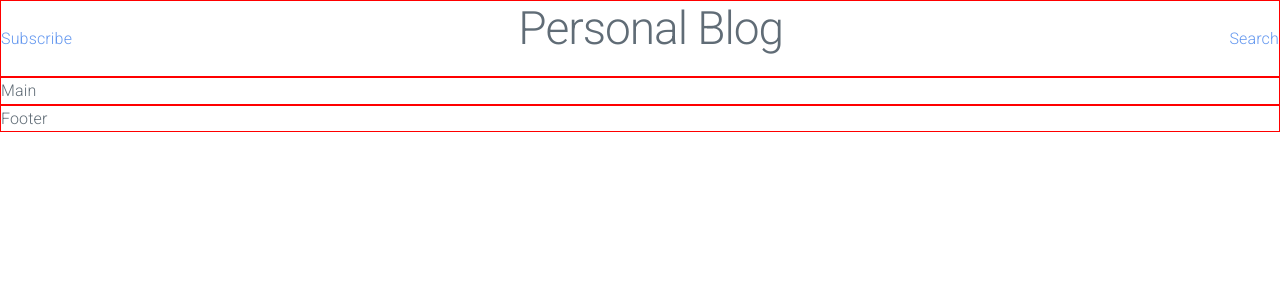
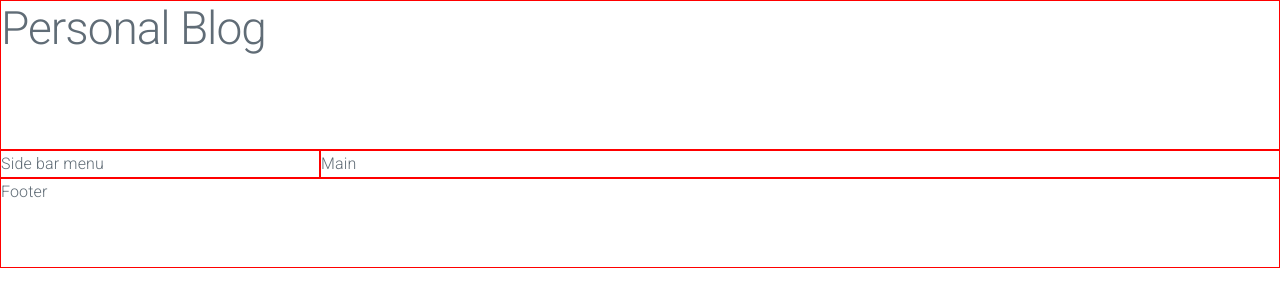
Before and after one commit to ivanbrunetto/personalblog, a website: page src/pages/index.html in a window 1280 px wide. Drawn offline with nearby package versions, Linux system fonts and the light colour scheme.

Commit message:
feat: basic page layout with grid style

```diff
--- a/src/assets/css/style.css
+++ b/src/assets/css/style.css
@@ -9,21 +9,31 @@
 
 /* || BLOCKS */
 /* components */
-.header {
-    display: flex;
-    flex-direction: row;
-    justify-content: space-between;
-    align-items: center;
+.layout-container {
+  display: grid;
+  grid-template-columns: repeat(8, 1fr);
+  grid-template-rows: 15rem 1fr 9rem;
+  grid-template-areas:
+    "header header header header header header header header"
+    "sidebar sidebar main main main main main main"
+    "footer footer footer footer footer footer footer footer"
 }
 
-.material-symbols-outlined {
-    font-variation-settings:
-    'FILL' 0,
-    'wght' 400,
-    'GRAD' 0,
-    'opsz' 24
-  }
+.header {
+    grid-area: header;
+}
 
+.sidebar {
+  grid-area: sidebar;
+}
+
+.main {
+  grid-area: main;
+}
+
+.footer {
+  grid-area: footer;
+}
 
 /* || ELEMENTS */
 /* no standalone meaning - semantically tied to the block */
--- a/src/pages/index.html
+++ b/src/pages/index.html
@@ -13,18 +13,21 @@
         <link rel="icon" href="">
     </head>
     <body>
-        <header class="debug header">
-            <a href="">Subscribe</a>
+        <div class="layout-container">
+            <header class="header debug">
                 <h1>Personal Blog</h1>
-            <a href="" class="material-symbols-outlined">Search</a>
             </header>
+            <div class="sidebar debug">
+                Side bar menu
+            </div>
 
-        <main class="debug">
+            <main class="main debug">
                 Main
             </main>
 
-        <footer class="debug">
+            <footer class="footer debug">
                 Footer
             </footer>
+        </div>
     </body>
 </html>
```
Lines whose indentation alone changed are shown as unchanged.
